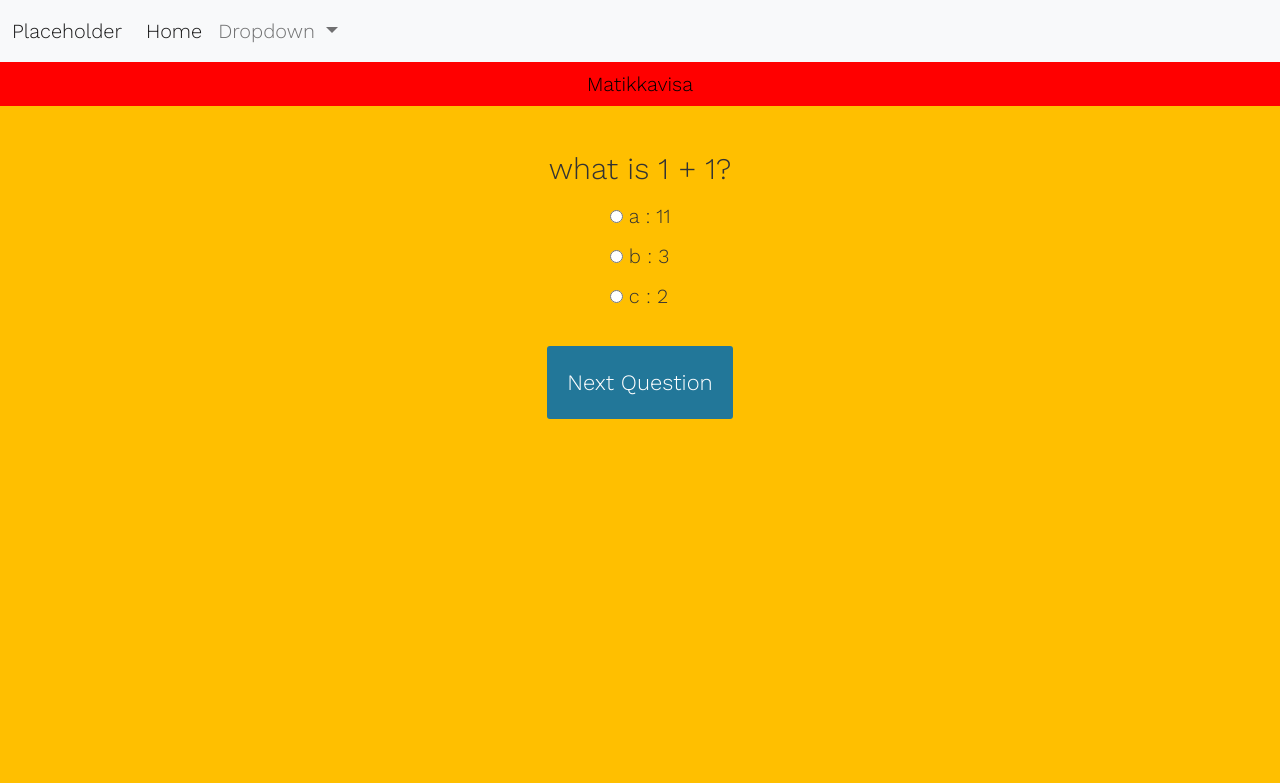
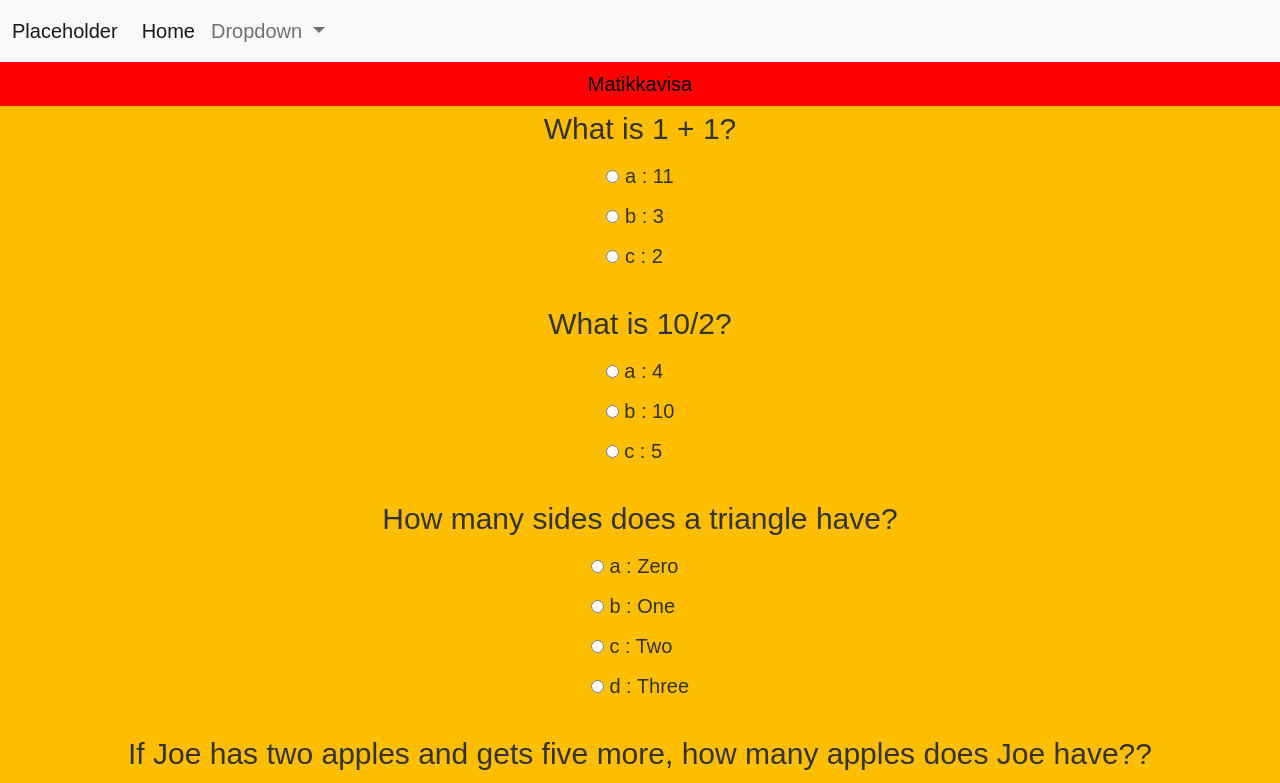
Before and after one commit to RafaelCakici/Web-projekti-SG8-B, a plain HTML site: page Rafael/sivu.html in a window 1280 px wide. Shown: the top 783 px of the page. Drawn offline with nearby package versions, Linux system fonts and the light colour scheme.

Commit message:
rafael sivu upgrade

```diff
--- a/Rafael/sivu.css
+++ b/Rafael/sivu.css
@@ -1,4 +1,4 @@
-@import url(https://fonts.googleapis.com/css?family=Work+Sans:300,600);
+
 
 body{
 	font-size: 20px;
@@ -43,26 +43,3 @@ button{
 button:hover{
 	background-color: #38a;
 }
-
-
-
-
-
-.slide{
-  position: absolute;
-  left: 0px;
-  top: 0px;
-  width: 100%;
-  z-index: 1;
-  opacity: 0;
-  transition: opacity 0.5s;
-}
-.active-slide{
-  opacity: 1;
-  z-index: 2;
-}
-.quiz-container{
-  position: relative;
-  height: 200px;
-  margin-top: 40px;
-}
--- a/Rafael/sivu.html
+++ b/Rafael/sivu.html
@@ -42,8 +42,6 @@
     <div class="quiz-container">
       <div id="quiz"></div>
     </div>
-    <button id="previous">Previous Question</button>
-    <button id="next">Next Question</button>
     <button id="submit">Submit Quiz</button>
     <div id="results"></div>
 </body>
--- a/Rafael/sivu.js
+++ b/Rafael/sivu.js
@@ -1,7 +1,7 @@
 (function() {
 	const myQuestions = [
 	  {
-		question: "what is 1 + 1?",
+		question: "What is 1 + 1?",
 		answers: {
 		  a: "11",
 		  b: "3",
@@ -59,9 +59,7 @@
 		// kysymys vaihdoehdot
 		const answers = [];
 
-		// and for each available answer...
 		for (letter in currentQuestion.answers) {
-		  // ...add an HTML radio button
 		  answers.push(
 			`<label>
 			   <input type="radio" name="question${questionNumber}" value="${letter}">
@@ -110,34 +108,6 @@
 	  resultsContainer.innerHTML = `${numCorrect} out of ${myQuestions.length}`;
 	}
 
-	function showSlide(n) {
-	  slides[currentSlide].classList.remove("active-slide");
-	  slides[n].classList.add("active-slide");
-	  currentSlide = n;
-
-	  if (currentSlide === 0) {
-		previousButton.style.display = "none";
-	  } else {
-		previousButton.style.display = "inline-block";
-	  }
-
-	  if (currentSlide === slides.length - 1) {
-		nextButton.style.display = "none";
-		submitButton.style.display = "inline-block";
-	  } else {
-		nextButton.style.display = "inline-block";
-		submitButton.style.display = "none";
-	  }
-	}
-
-	function showNextSlide() {
-	  showSlide(currentSlide + 1);
-	}
-
-	function showPreviousSlide() {
-	  showSlide(currentSlide - 1);
-	}
-
 	const quizContainer = document.getElementById("quiz");
 	const resultsContainer = document.getElementById("results");
 	const submitButton = document.getElementById("submit");
@@ -145,15 +115,6 @@
 	// lataa kysymykset
 	buildQuiz();
 
-	const previousButton = document.getElementById("previous");
-	const nextButton = document.getElementById("next");
-	const slides = document.querySelectorAll(".slide");
-	let currentSlide = 0;
-
-	showSlide(0);
-
 	// submit lähettää vastaukset
 	submitButton.addEventListener("click", showResults);
-	previousButton.addEventListener("click", showPreviousSlide);
-	nextButton.addEventListener("click", showNextSlide);
   })();
```
